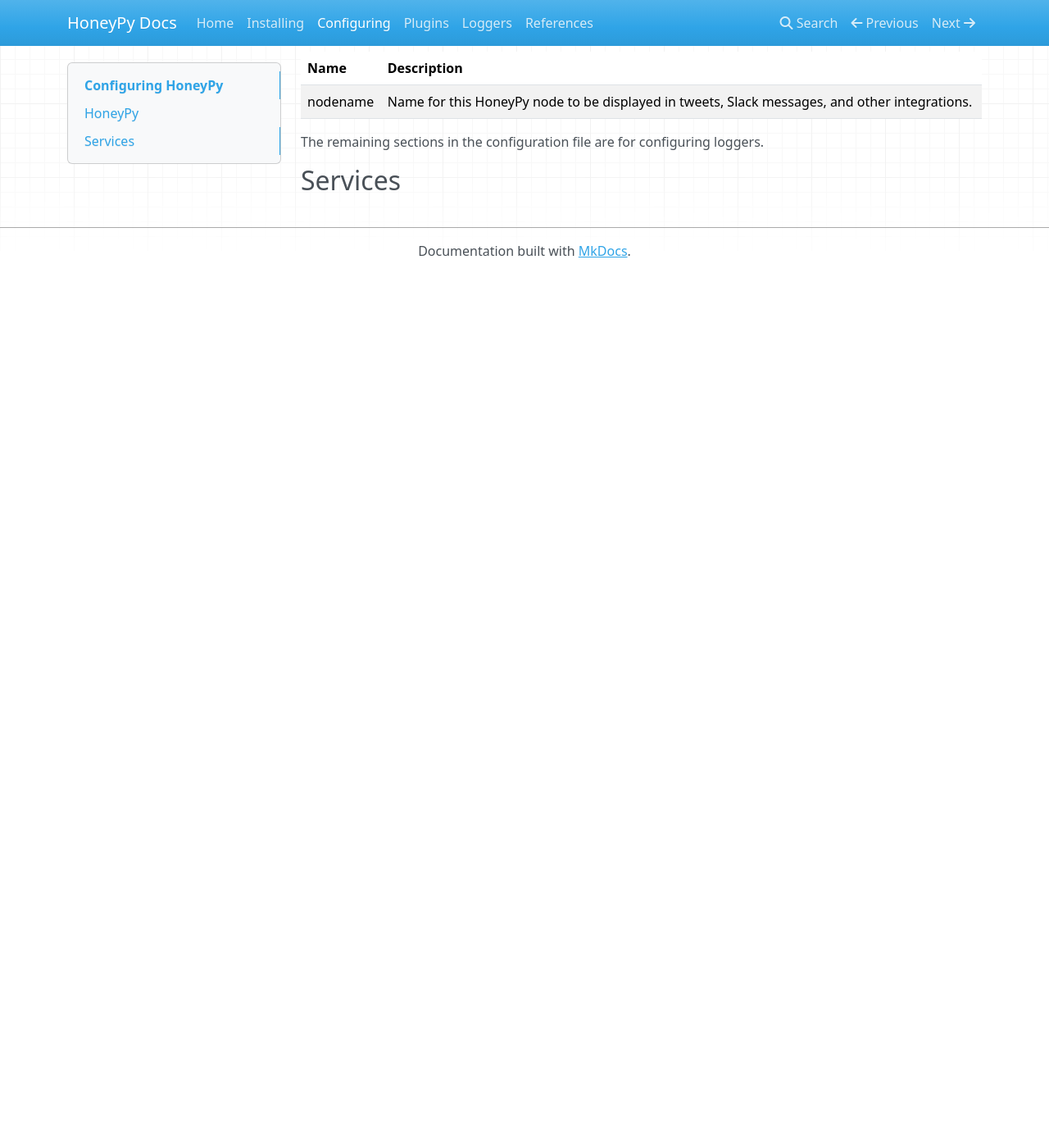
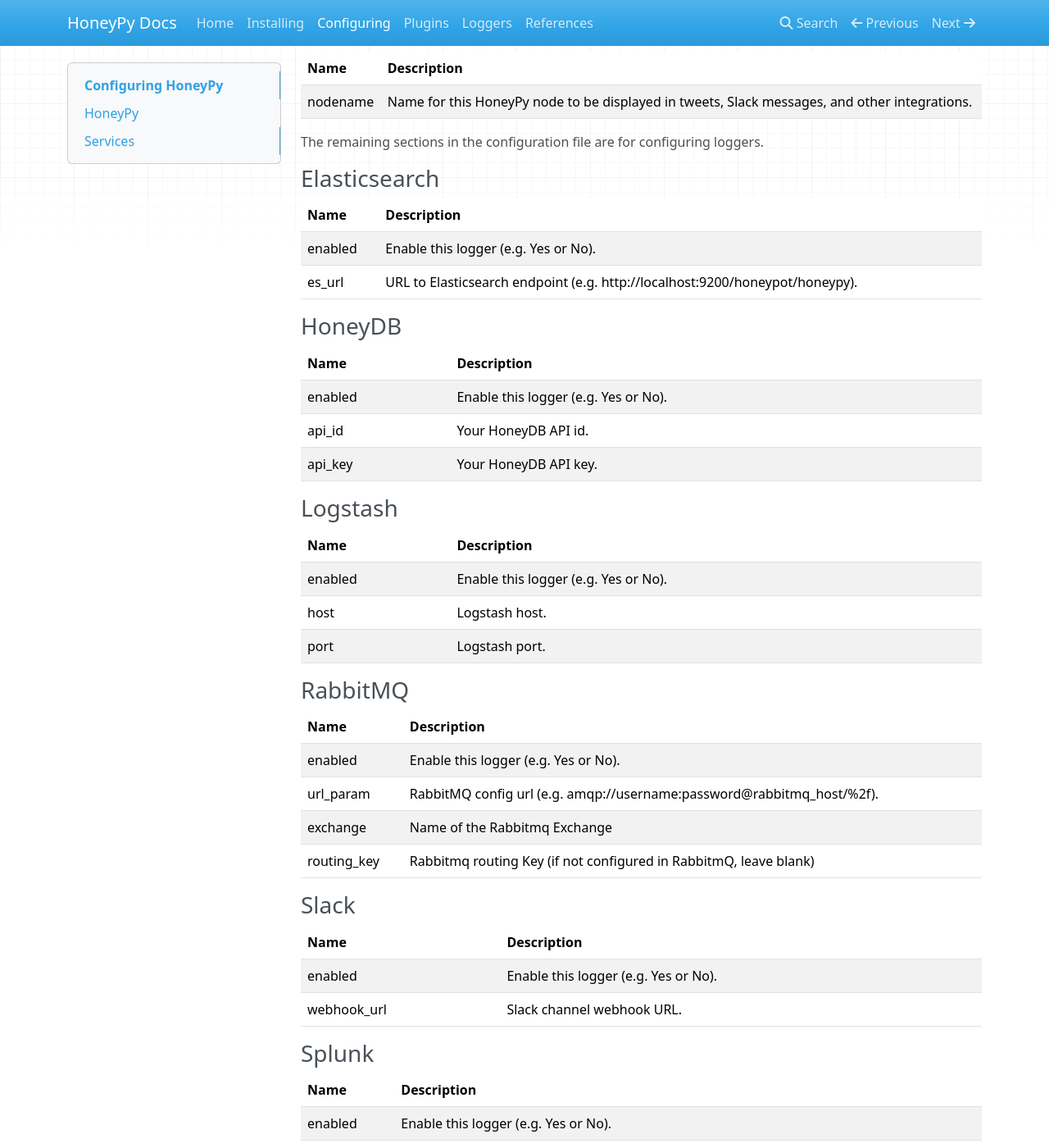
Before and after one commit to foospidy/HoneyPy, an MkDocs documentation site: the page built from docs/configuring.md, in a window 1280 px wide and 1400 px high, scrolled down 270 px. Shown: the whole window at 82% size. Built offline with MkDocs 1.6.1, drawn with Linux system fonts in a browser that asks for light colours; nearby versions of some CDN libraries; old or Windows-style settings are respelled for this version of MkDocs; before the commit the page ends 900 px from its top, so only the background shows below that; some of the changed text lies outside the part shown.

Commit message:
docs update

```diff
--- a/docs/configuring.md
+++ b/docs/configuring.md
@@ -12,4 +12,69 @@
 
 The remaining sections in the configuration file are for configuring loggers.
 
+### Elasticsearch
+
+Name | Description
+---------- | -------
+enabled | Enable this logger (e.g. Yes or No).
+es_url | URL to Elasticsearch endpoint (e.g.  http://localhost:9200/honeypot/honeypy).
+
+### HoneyDB
+
+Name | Description
+---------- | -------
+enabled | Enable this logger (e.g. Yes or No).
+api_id | Your HoneyDB API id.
+api_key | Your HoneyDB API key.
+
+### Logstash
+
+Name | Description
+---------- | -------
+enabled | Enable this logger (e.g. Yes or No).
+host | Logstash host.
+port | Logstash port.
+
+### RabbitMQ
+
+Name | Description
+---------- | -------
+enabled | Enable this logger (e.g. Yes or No).
+url_param | RabbitMQ config url (e.g. amqp://username:password@rabbitmq_host/%2f).
+exchange | Name of the Rabbitmq Exchange
+routing_key | Rabbitmq routing Key (if not configured in RabbitmQ, leave blank)
+
+### Slack
+
+Name | Description
+---------- | -------
+enabled | Enable this logger (e.g. Yes or No).
+webhook_url | Slack channel webhook URL.
+
+### Splunk
+
+Name | Description
+---------- | -------
+enabled | Enable this logger (e.g. Yes or No).
+url | Splunk API endpoint (e.g. https://localhost:8089/services/receivers/simple).
+username | Username for authentication.
+password | Password for authentication.
+
+### Telegram
+
+Name | Description
+---------- | -------
+enabled | Enable this logger (e.g. Yes or No).
+
+### Twitter
+
+Name | Description
+---------- | -------
+enabled | Enable this logger (e.g. Yes or No).
+bot_id | Telegram bot HTTP API token.
+
 ## Services
+
+Name | Description
+---------- | -------
+enabled | Enable this logger (e.g. Yes or No).
```
